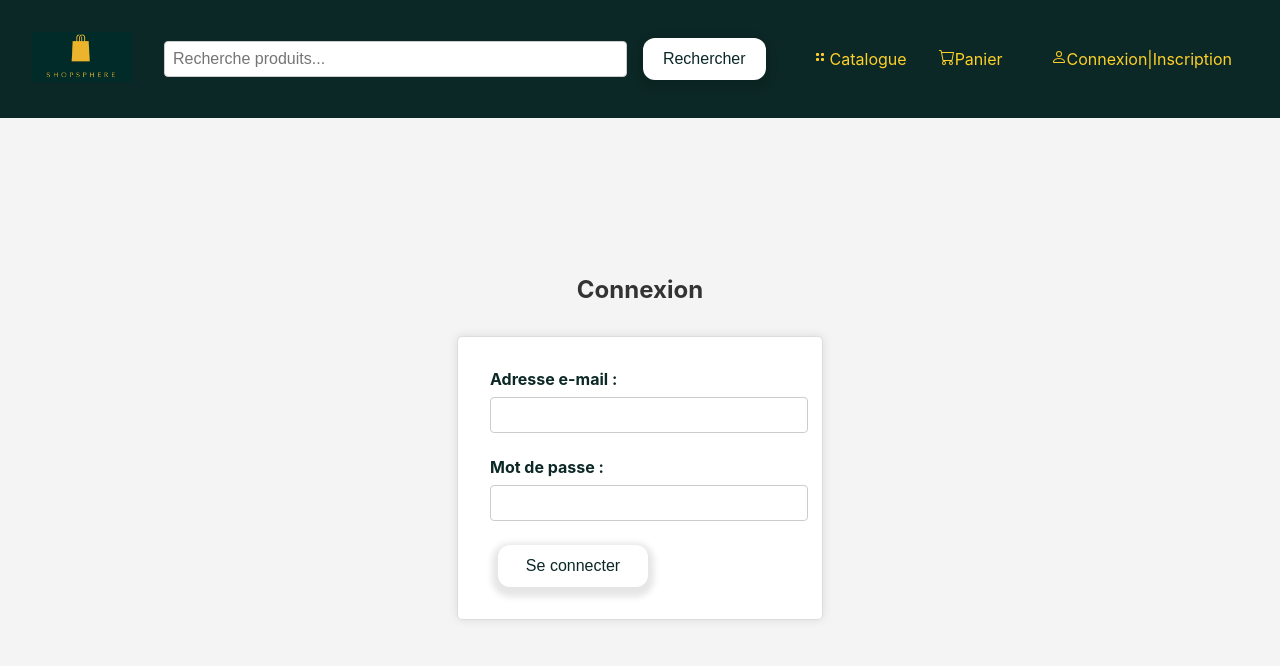
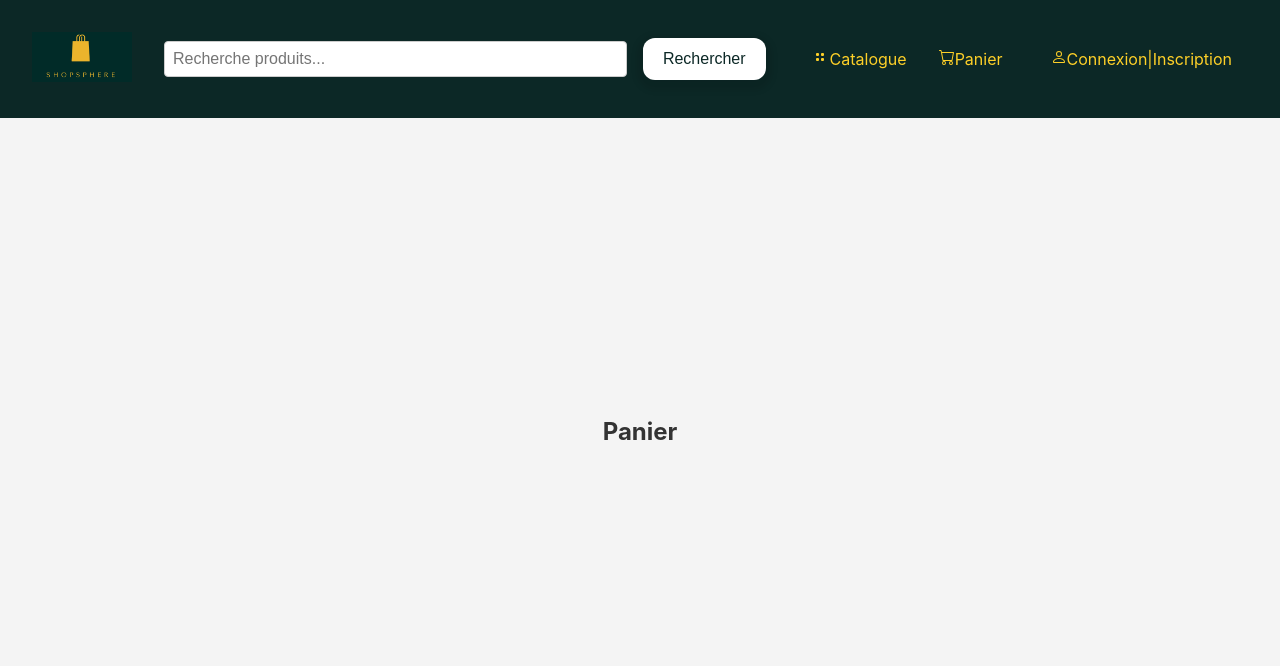
Before and after one commit to Imjlabs/e-commerce-react-wp, a React (Create React App) app in the folder e-commerce/: page /Panier in a window 1280 px wide. Shown: the top 666 px of the page. Built offline with nearby package versions, Linux system fonts and the light colour scheme; no server answers.

Commit message:
Panier reset

```diff
--- a/e-commerce/src/components/Panier.js
+++ b/e-commerce/src/components/Panier.js
@@ -12,31 +12,9 @@ function Connexion() {
 
   return (
     <div className="connexion-form-container">
-      <h2>Connexion</h2>
-      <form onSubmit={handleSubmit}>
-        <div className="form-group">
-          <label htmlFor="email">Adresse e-mail :</label>
-          <input
-            type="email"
-            id="email"
-            value={email}
-            onChange={(e) => setEmail(e.target.value)}
-            required
-          />
+      <h2>Panier</h2>
         </div>
-        <div className="form-group">
-          <label htmlFor="password">Mot de passe :</label>
-          <input
-            type="password"
-            id="password"
-            value={password}
-            onChange={(e) => setPassword(e.target.value)}
-            required
-          />
-        </div>
-        <button type="submit">Se connecter</button>
-      </form>
-    </div>
+
   );
 }
 
```
